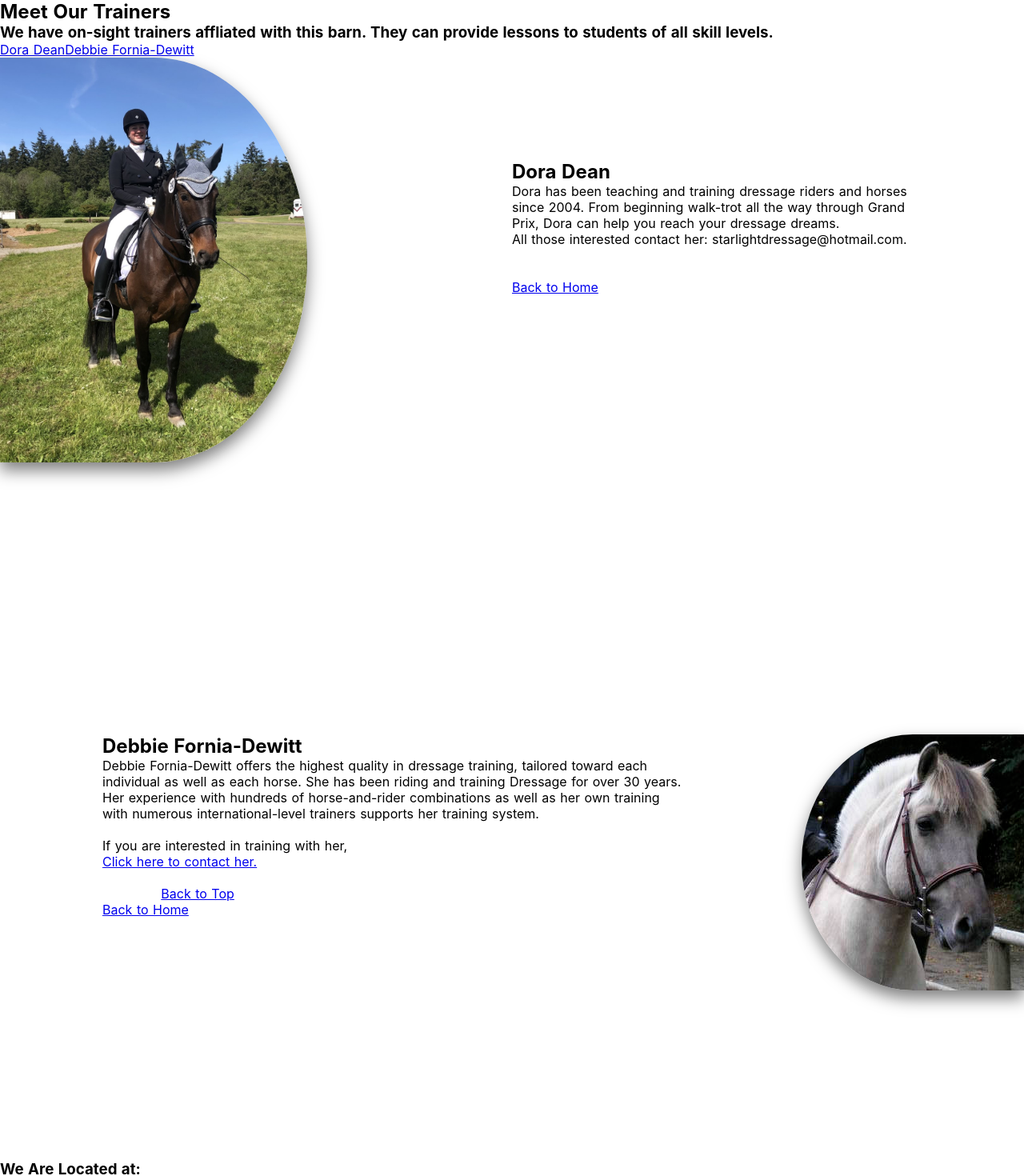
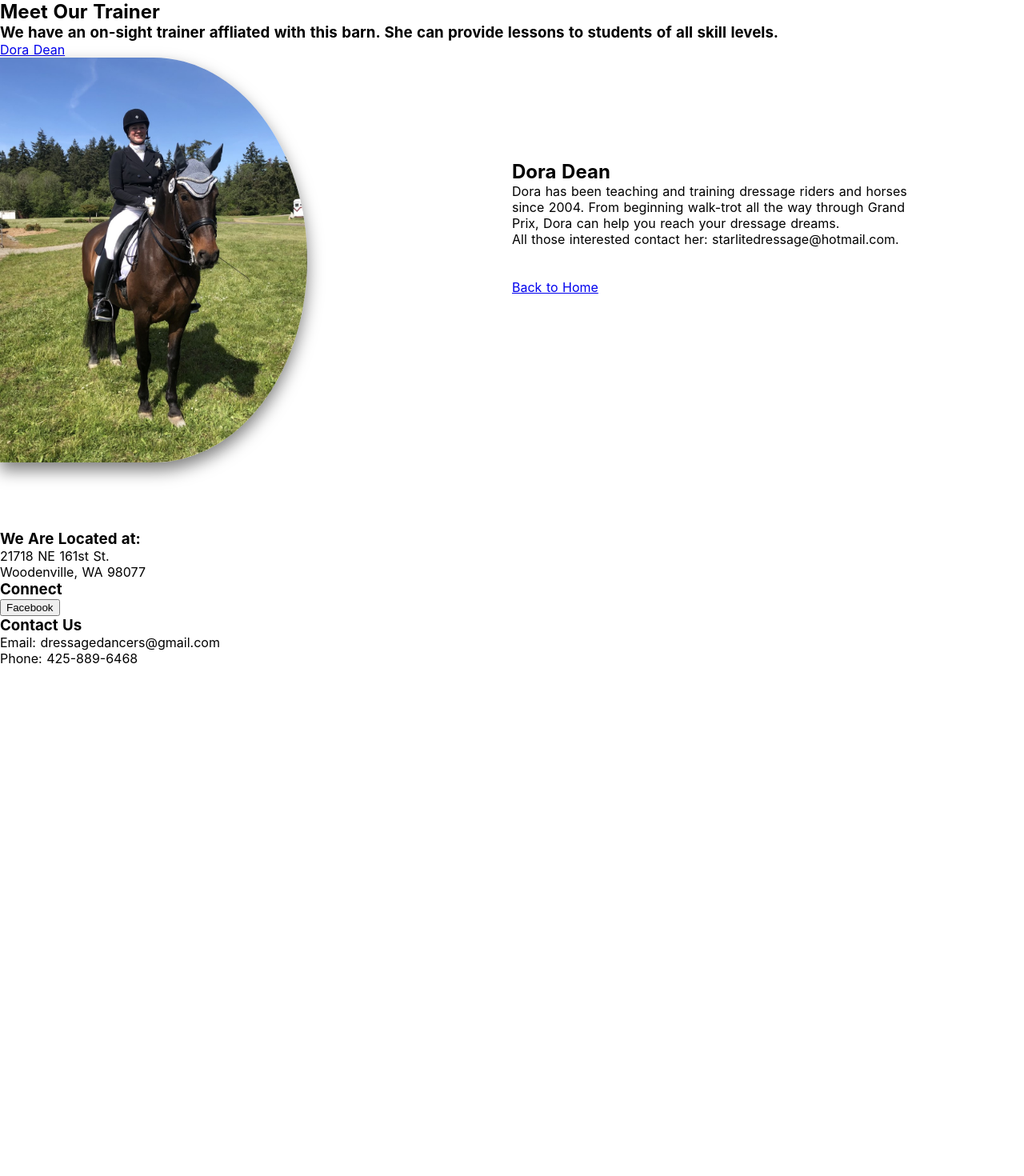
Before and after one commit to JennHopkins/dressage, a Nuxt app: page /horsefour in a window 1280 px wide. Shown: the top 1470 px of the page at 80% size. After the commit the page ends 833 px from the top, so only its background shows below. Built offline with nearby package versions, Linux system fonts and the light colour scheme; some icons are missing.

Commit message:
made changes

```diff
--- a/pages/horsefour.vue
+++ b/pages/horsefour.vue
@@ -5,12 +5,12 @@
      <link rel="stylesheet" href="https://use.fontawesome.com/releases/v5.11.2/css/all.css" integrity="sha384-KA6wR/X5RY4zFAHpv/CnoG2UW1uogYfdnP67Uv7eULvTveboZJg0qUpmJZb5VqzN" crossorigin="anonymous">
   </head>
     <a href="top"></a>
-  <h1 class="title">Meet Our Trainers</h1>
-    <h3 class="subtitle">We have on-sight trainers affliated with this barn. They can provide lessons to students of all skill levels.</h3>
-    <div>
+  <h1 class="title">Meet Our Trainer</h1>
+    <h3 class="subtitle">We have an on-sight trainer affliated with this barn. She can provide lessons to students of all skill levels.</h3>
+  <div>
       <a href="#Dean" class="about-link">Dora Dean</a>
-      <a href="#Dewitt" class="about-link">Debbie Fornia-Dewitt</a>
-  </div>
+      <!--<a href="#Dewitt" class="about-link"></a>-->
+   </div>
 
   <!--div One-->
 
@@ -19,7 +19,7 @@
       <section class="train-section-left-pic">
         <a name="Dean"><h2>Dora Dean</h2></a>
           <p>Dora has been teaching and training dressage riders and horses since 2004. From beginning walk-trot all the way through Grand Prix, Dora can help you reach your dressage dreams.</p>
-            <p>All those interested contact her: starlightdressage@hotmail.com.</p>
+            <p>All those interested contact her: starlitedressage@hotmail.com.</p>
           <br>
           <br>
            <nuxt-link to="/" class="board-link">Back to Home</nuxt-link>
@@ -30,10 +30,10 @@
 
    <!--div Two-->
 
-   <div class="train-page">
+   <!--<div class="train-page">
        <section class="train-section-right-pic">
-         <a name="Dewitt"><h2>Debbie Fornia-Dewitt</h2></a>
-           <p>Debbie Fornia-Dewitt offers the highest quality in dressage training, tailored toward each individual as well as each horse. She has been riding and training Dressage for over 30 years. Her experience with hundreds of horse-and-rider combinations as well as her own training with numerous international-level trainers supports her training system.</p> <br><p> If you are interested in training with her,</p>
+         <a name="Dewitt"><h2></h2></a>
+           <p>ou are interested in training with her,</p>
              <a href="http://debbiefornia-dewittdressage.com/contact.htm">Click here to contact her.</a>
            <br>
            <br>
@@ -42,9 +42,7 @@
             <nuxt-link to="/" class="board-link">Back to Home</nuxt-link>
        </section>
        <img src="@/assets/images/whitehorsehead.jpg" alt="white horse head in bridle" class="image-style-right">
-     </div>
-
-    <br>
+     </div>-->
 
   <!--footer-->
        <div class="horse-box">
```
